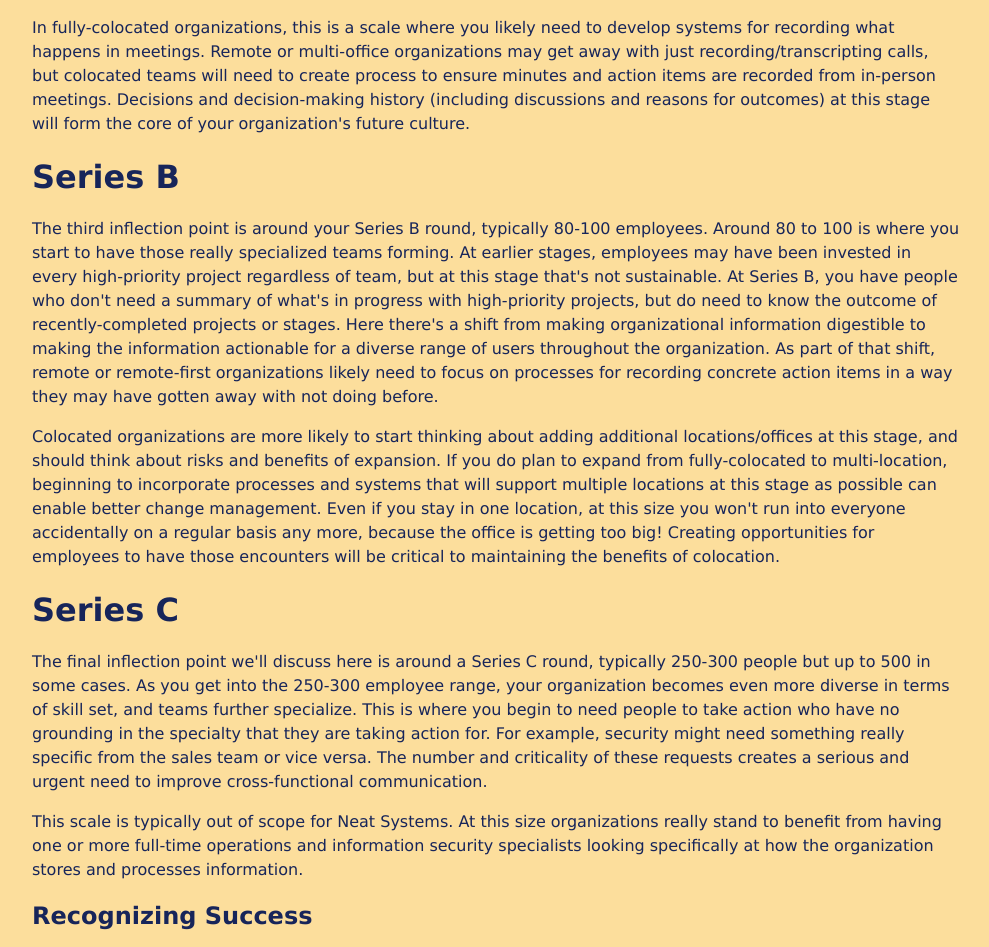
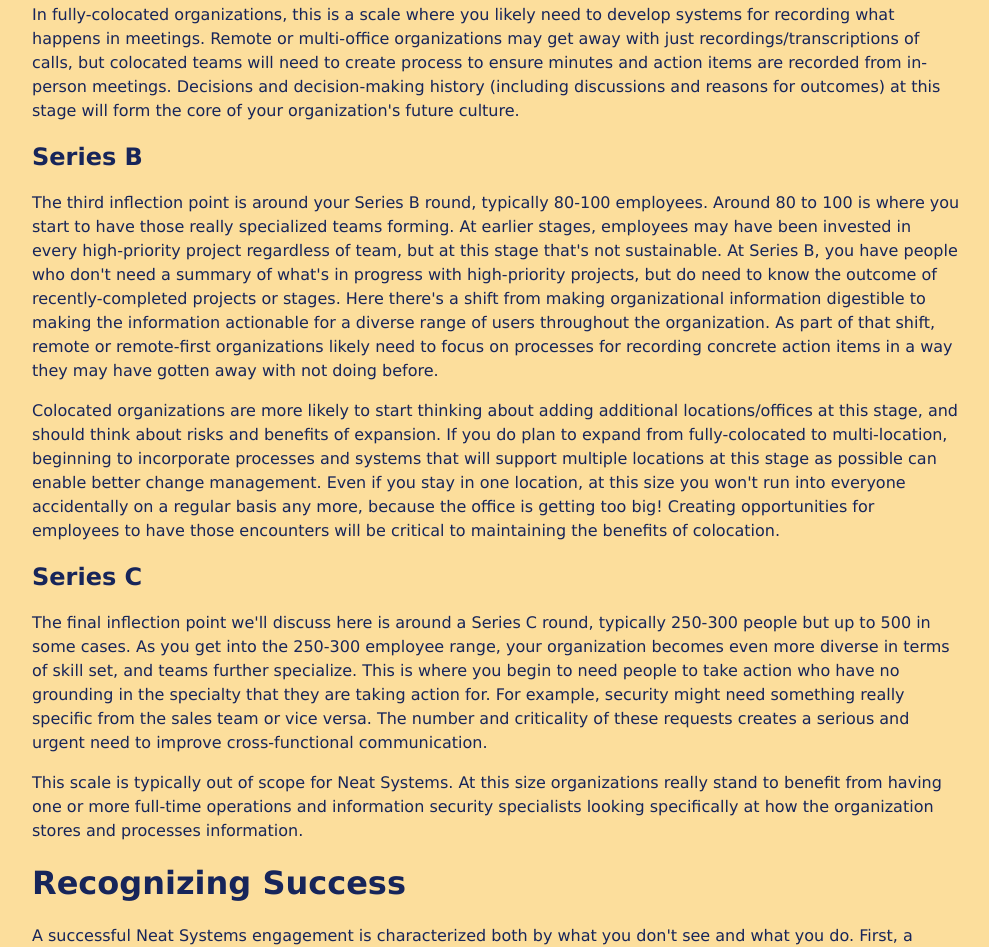
Before and after one commit to Neat-Systems/Neat-Systems.github.io, an Eleventy site: page content/blog/how-we-help.md in a window 1280 px wide. Shown: the part 2256-3203 px from the top of the page, without its empty margins (144-1133 px from the left). Built offline with nearby package versions, Linux system fonts and the light colour scheme; Eleventy itself is replaced by a stand-in of ours; files that its build step writes are made by us from their sources; what @zachleat/heading-anchors, zod-validation-error would draw is missing.

Commit message:
Fix headers; use noun for "transcription"

```diff
--- a/content/blog/how-we-help.md
+++ b/content/blog/how-we-help.md
@@ -29,22 +29,22 @@
 
 Around 10 to 15 people is often where people first start to notice that they have a knowledge management issue, because here or at some point soon, you can no longer just read every Slack channel or be in all of the meetings and know what's going on. You have to begin organizing conscious forms of communication. In a remote or remote-first environment, this may even include conscious organization of informal communication.
 
-# Series A
+## Series A
 The next inflection point is around the time of a series A round. This is often around 40-50 employees, but I've seen it happen as small as 35 and some organizations make it pretty close to 80 employees before hitting this phase's challenges. You're feeling like your offering is actually solving a problem for clients, and your market is full of potential. You're doubling the size of your team while staying scrappy. You might also be thinking more seriously about compliance certifications to ease the burden of vendor security questionnaires from your prospects and clients, though it's just as common to start feeling that pain closer to series B. At this size, one universal knowledge management system with flat organization/access is no longer sufficient. You have to break things down into chunks for different roles and goals supporting the organization's mission. Even if the information is well organized, it's still too much information, even with a summary, for one person to keep track of as an individual.
 
-In fully-colocated organizations, this is a scale where you likely need to develop systems for recording what happens in meetings. Remote or multi-office organizations may get away with just recording/transcripting calls, but colocated teams will need to create process to ensure minutes and action items are recorded from in-person meetings. Decisions and decision-making history (including discussions and reasons for outcomes) at this stage will form the core of your organization's future culture.
+In fully-colocated organizations, this is a scale where you likely need to develop systems for recording what happens in meetings. Remote or multi-office organizations may get away with just recordings/transcriptions of calls, but colocated teams will need to create process to ensure minutes and action items are recorded from in-person meetings. Decisions and decision-making history (including discussions and reasons for outcomes) at this stage will form the core of your organization's future culture.
 
-# Series B
+## Series B
 The third inflection point is around your Series B round, typically 80-100 employees. Around 80 to 100 is where you start to have those really specialized teams forming. At earlier stages, employees may have been invested in every high-priority project regardless of team, but at this stage that's not sustainable. At Series B, you have people who don't need a summary of what's in progress with high-priority projects, but do need to know the outcome of recently-completed projects or stages. Here there's a shift from making organizational information digestible to making the information actionable for a diverse range of users throughout the organization. As part of that shift, remote or remote-first organizations likely need to focus on processes for recording concrete action items in a way they may have gotten away with not doing before.
 
 Colocated organizations are more likely to start thinking about adding additional locations/offices at this stage, and should think about risks and benefits of expansion. If you do plan to expand from fully-colocated to multi-location, beginning to incorporate processes and systems that will support multiple locations at this stage as possible can enable better change management. Even if you stay in one location, at this size you won't run into everyone accidentally on a regular basis any more, because the office is getting too big! Creating opportunities for employees to have those encounters will be critical to maintaining the benefits of colocation.
 
-# Series C
+## Series C
 The final inflection point we'll discuss here is around a Series C round, typically 250-300 people but up to 500 in some cases. As you get into the 250-300 employee range, your organization becomes even more diverse in terms of skill set, and teams further specialize. This is where you begin to need people to take action who have no grounding in the specialty that they are taking action for. For example, security might need something really specific from the sales team or vice versa. The number and criticality of these requests creates a serious and urgent need to improve cross-functional communication.
 
 This scale is typically out of scope for Neat Systems. At this size organizations really stand to benefit from having one or more full-time operations and information security specialists looking specifically at how the organization stores and processes information.
 
-## Recognizing Success
+# Recognizing Success
 A successful Neat Systems engagement is characterized both by what you don't see and what you do. First, a successful client should see minimal or no _reactive_ compliance emergencies, where the organization is alleged to have violated a standard unknowingly. Reactive compliance emergencies happen when the organization isn't communicating clearly about what needs to be done and acting on shared priorities. Additionally, employees should not feel like they need to leave the system they're working in to acquire information needed to do their job.
 
 Our successful clients won't see reactive compliance emergencies, but what about _proactive_ compliance emergencies? A proactive compliance emergency typically means there's a sales contract on the line, and compliance with unexpected future obligations is required to close that sale. With successful management of the growth problems Neat Systems helps with, several sales metrics should benefit, including decreases in:
@@ -63,5 +63,5 @@
 
 If you'd like to learn more about how Neat Systems can help your organization, email Margaret@ this domain or [book a call](https://calendar.google.com/calendar/u/0/appointments/schedules/AcZssZ0l8wwk__O7t1icTZ5MJU7S4b7yssXide30lGwA6RTmj93ztrt_VAcdRk2HslCtcOI5K_zWTg4L)
 
-## Acknowledgements
+# Acknowledgements
 Special thanks to Wes Wheless of [Develop My IP](https://www.developmyip.com/), with whom I discussed this concept before forming the organization and whose guidance was extremely helpful in identifying why I think of seemingly-disparate problems as symptoms of a shared root cause.
```
